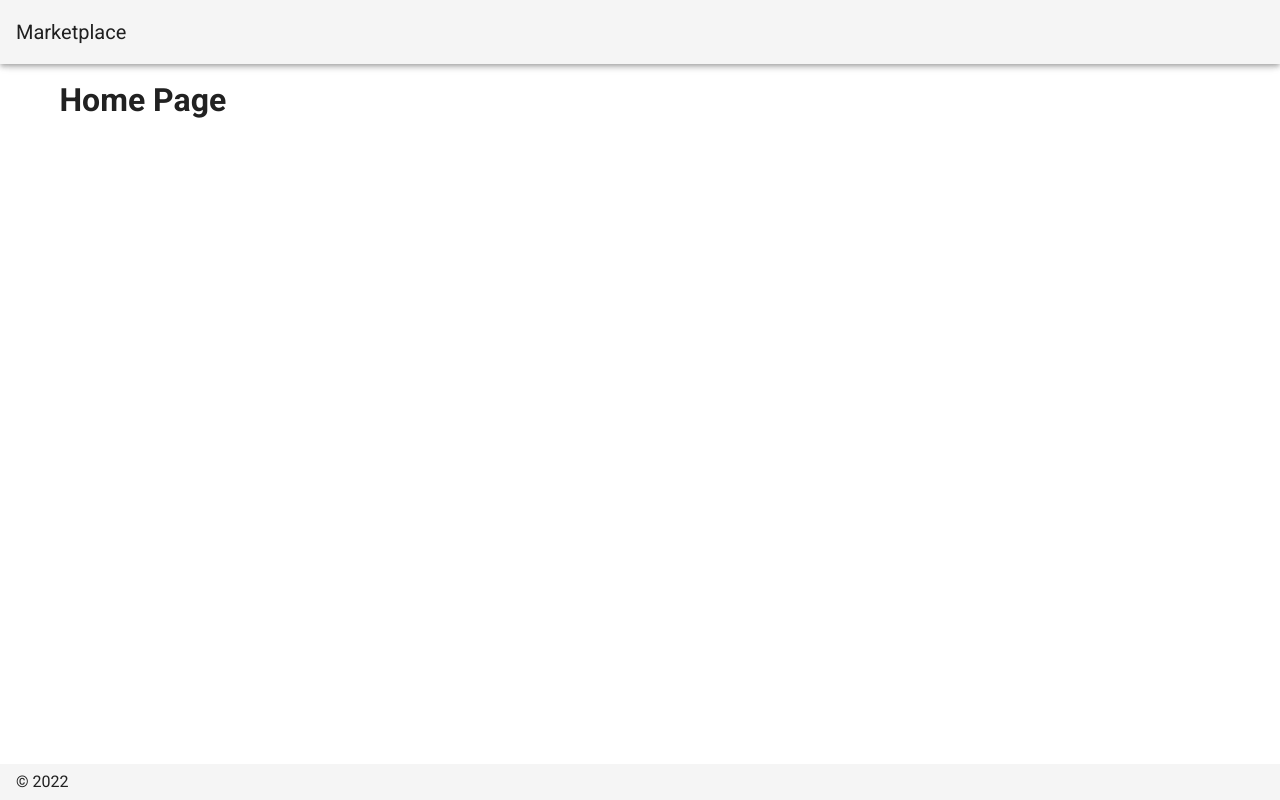
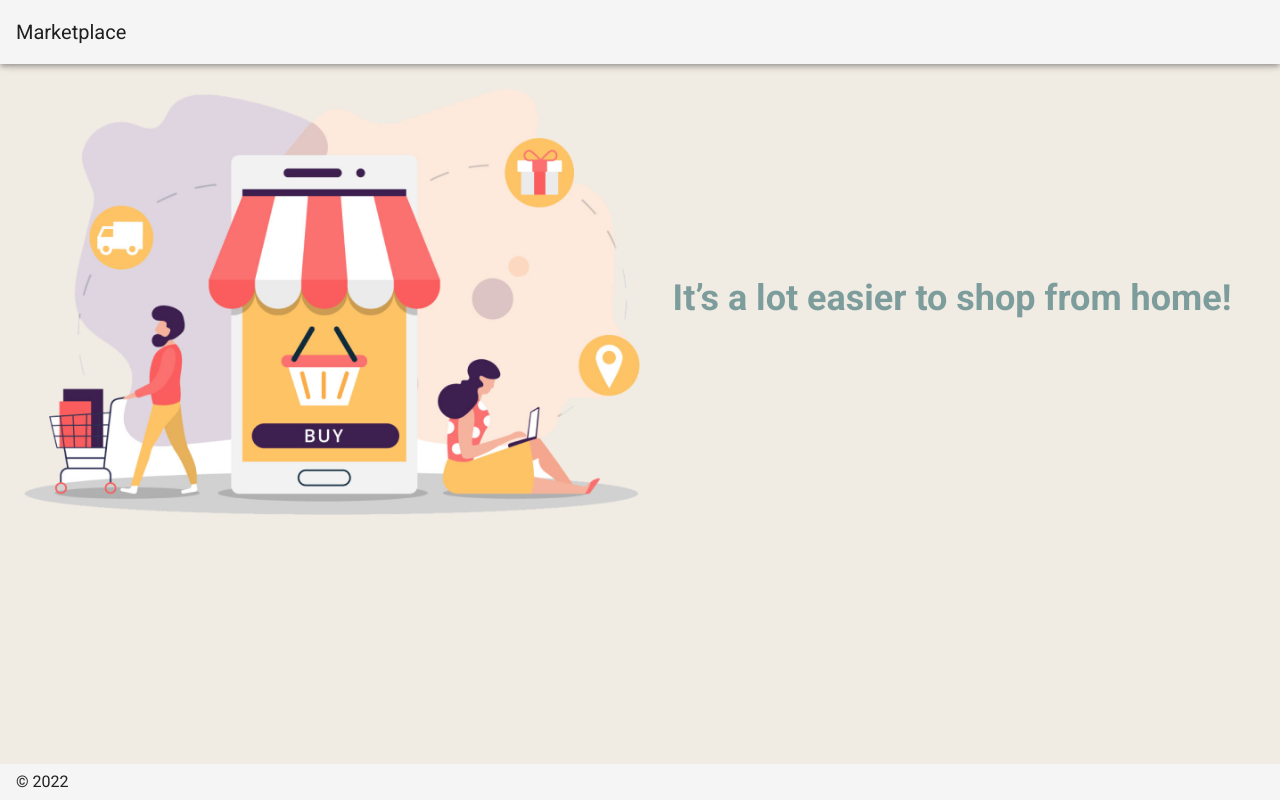
Before and after one commit to AmirHosein-Gharaati/marketplace-frontend, a Nuxt app: page / in a window 1280 px wide. Built offline with nearby package versions, Linux system fonts and the light colour scheme.

Commit message:
home page main section

```diff
--- a/assets/styles/app.scss
+++ b/assets/styles/app.scss
@@ -2,6 +2,8 @@
 
 // utility
 @import './utility/button.scss';
+@import './utility/container.scss';
+@import './utility/txt.scss';
 
 // pages
 @import './page/index.scss';
@@ -13,8 +15,13 @@ html {
   overflow-y: auto !important;
 }
 
-button {
-  text-transform: none !important;
+.theme--light.v-application {
+  background: none !important;
+}
+
+body {
+  background-color: $color-primary !important;
+  color: $color-text;
 }
 
 ::-webkit-scrollbar {
--- a/assets/styles/page/index.scss
+++ b/assets/styles/page/index.scss
@@ -0,0 +1,35 @@
+.main {
+  display: flex;
+  align-items: center;
+  width: 100%;
+
+  &__img {
+    width: 50%;
+    height: 100%;
+  }
+
+  &__text {
+    display: flex;
+    align-items: center;
+    justify-content: center;
+    width: 50%;
+    margin-left: $padding-sm;
+    font-size: $font-size-lg;
+  }
+}
+
+@media only screen and (max-width: $bp-sm) {
+  .main {
+    flex-direction: column;
+
+    &__img {
+      width: 80%;
+      min-width: 240px;
+      height: 100%;
+    }
+
+    &__text {
+      font-size: $font-size-md;
+    }
+  }
+}
--- a/assets/styles/utility/button.scss
+++ b/assets/styles/utility/button.scss
@@ -0,0 +1,3 @@
+button {
+  text-transform: none !important;
+}
--- /dev/null
+++ b/assets/styles/utility/container.scss
@@ -0,0 +1,5 @@
+.container {
+  padding: $padding-md $padding-lg !important;
+  margin: 0 !important;
+  max-width: 100% !important;
+}
--- /dev/null
+++ b/assets/styles/utility/txt.scss
@@ -0,0 +1,3 @@
+.txt {
+  color: $color-text;
+}
--- a/assets/styles/variables.scss
+++ b/assets/styles/variables.scss
@@ -1,4 +1,19 @@
-// Ref: https://github.com/nuxt-community/vuetify-module#customvariables
-//
-// The variables you want to modify
-// $font-size-root: 20px;
+// padding
+$padding-sm: 8px;
+$padding-md: 16px;
+$padding-lg: 24px;
+$padding-xl: 32px;
+
+// colors
+$color-primary: #F0EBE3;
+$color-text: #7d9d9c;
+
+// font-size
+$font-size-sm: 8px;
+$font-size-md: 16px;
+$font-size-lg: 24px;
+$font-size-xl: 32px;
+
+// breakpoints
+$bp-sm: 960px;
+$bp-md: 1264px;
--- a/layouts/default.vue
+++ b/layouts/default.vue
@@ -1,13 +1,10 @@
 <template>
-  <v-app dark>
+  <v-app>
     <v-app-bar :clipped-left="clipped" fixed app>
       <v-toolbar-title v-text="title" />
-      <v-spacer />
     </v-app-bar>
     <v-main>
-      <v-container>
-        <Nuxt />
-      </v-container>
+      <Nuxt />
     </v-main>
     <v-footer :absolute="!fixed" app>
       <span>&copy; {{ new Date().getFullYear() }}</span>
--- a/pages/index.vue
+++ b/pages/index.vue
@@ -1,6 +1,13 @@
 <template>
-  <div>
-    <h1>Home Page</h1>
+  <div class="home">
+    <div class="container">
+      <section class="main">
+        <img class="main__img" src="~/static/home.png" alt="home" />
+        <div class="main__text txt">
+          <h2>It’s a lot easier to shop from home!</h2>
+        </div>
+      </section>
+    </div>
   </div>
 </template>
 
```
Also changed, not shown: static/home.png (added).
